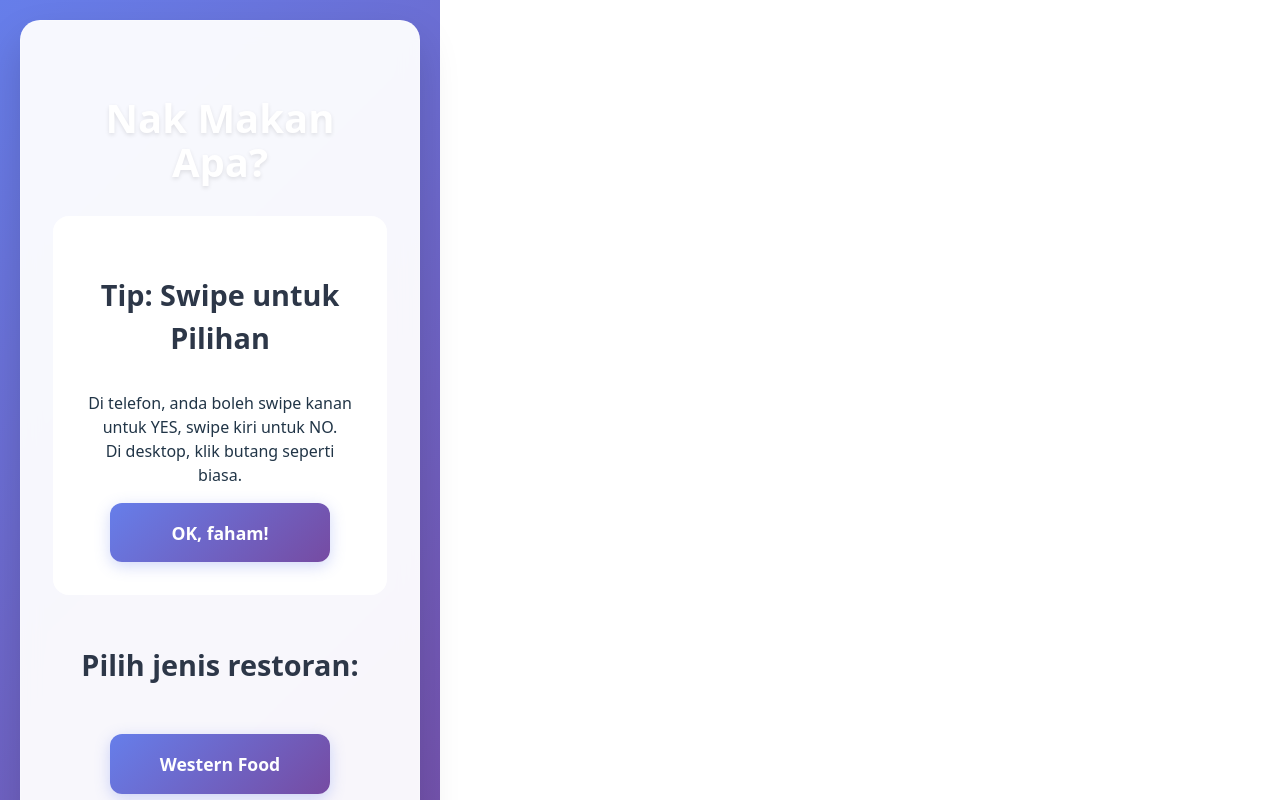
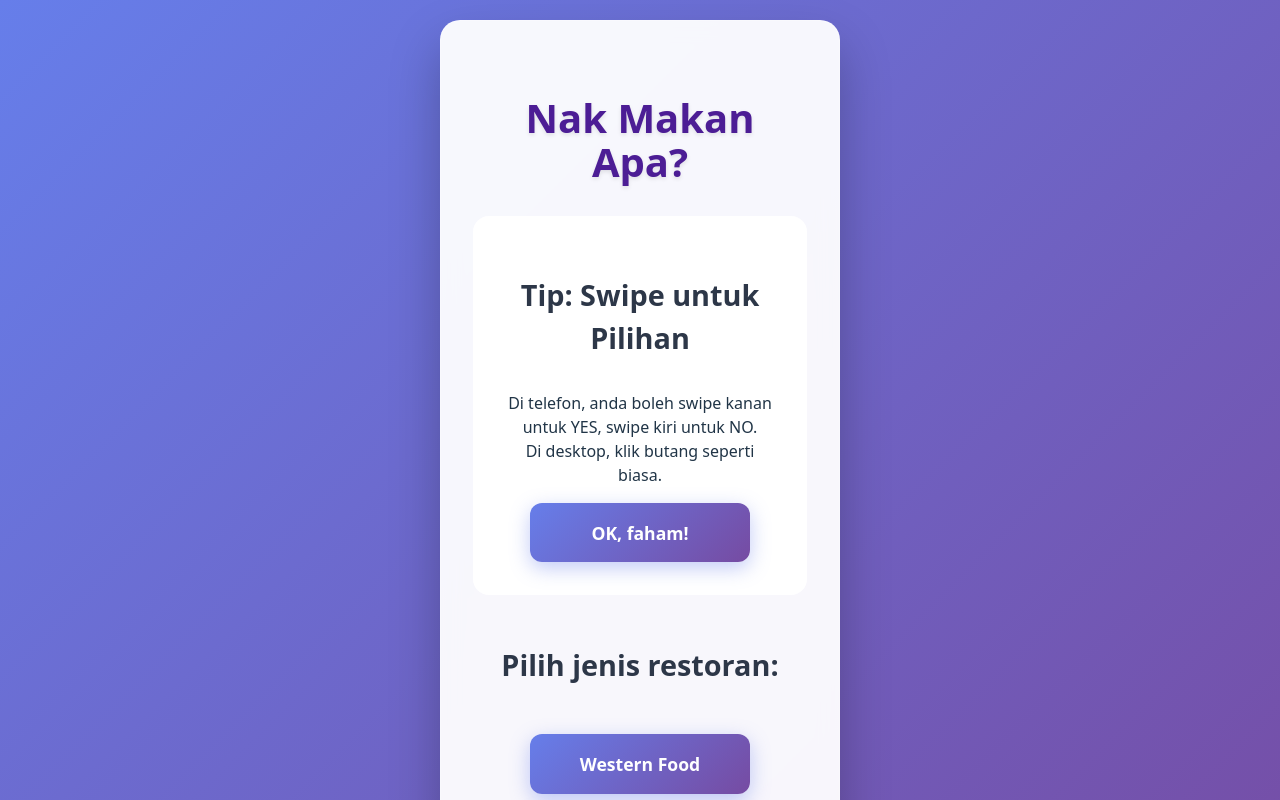
Before and after one commit to tfqnet/nak-makan-apa, a React (Vite) app: page / in a window 1280 px wide. Shown: the top 800 px of the page. Built offline with nearby package versions, Linux system fonts and the light colour scheme.

Commit message:
Fix layout: center card, fullscreen background, better shadows, fix text colors

```diff
--- a/src/App.css
+++ b/src/App.css
@@ -3,8 +3,10 @@
   box-sizing: border-box;
 }
 
-body {
+html, body {
   margin: 0;
+  padding: 0;
+  height: 100%;
   font-family: system-ui, -apple-system, BlinkMacSystemFont, 'Segoe UI', 'Roboto', 'Oxygen',
     'Ubuntu', 'Cantarell', 'Open Sans', 'Helvetica Neue', sans-serif;
   -webkit-font-smoothing: antialiased;
@@ -18,12 +20,13 @@ body {
   padding: 3rem 2rem;
   border-radius: 20px;
   text-align: center;
-  box-shadow: 0 20px 40px rgba(0,0,0,0.15);
   min-height: 500px;
   display: flex;
   flex-direction: column;
   justify-content: center;
-  /* Background will be set dynamically via inline styles */
+  position: relative;
+  margin: 0 auto;
+  /* Background and shadow will be set dynamically via inline styles */
 }
 
 h1 {
@@ -58,7 +61,7 @@ button {
   color: #fff;
   cursor: pointer;
   transition: all 0.3s ease;
-  box-shadow: 0 4px 15px rgba(102, 126, 234, 0.3);
+  box-shadow: 0 6px 20px rgba(102, 126, 234, 0.4);
   width: 220px;
   transform: translateY(0);
 }
@@ -66,7 +69,7 @@ button {
 button:hover {
   background: linear-gradient(135deg, #5a67d8 0%, #6b46c1 100%);
   transform: translateY(-2px);
-  box-shadow: 0 6px 20px rgba(102, 126, 234, 0.4);
+  box-shadow: 0 8px 25px rgba(102, 126, 234, 0.5);
 }
 
 button:active {
--- a/src/App.jsx
+++ b/src/App.jsx
@@ -165,7 +165,7 @@ function App() {
       return {
         background: 'linear-gradient(135deg, #667eea 0%, #764ba2 100%)',
         cardBg: 'rgba(255, 255, 255, 0.95)',
-        titleColor: '#ffffff'
+        titleColor: '#4c1d95' // Dark purple instead of white
       };
     } else if (step === 1) {
       return {
@@ -200,11 +200,16 @@ function App() {
     <div style={{
       background: colors.background,
       minHeight: '100vh',
+      width: '100vw',
+      position: 'fixed',
+      top: 0,
+      left: 0,
       padding: '20px',
       transition: 'background 0.5s ease',
       display: 'flex',
       justifyContent: 'center',
-      alignItems: 'center'
+      alignItems: 'center',
+      overflow: 'auto'
     }}>
       <div
         className="app-container"
@@ -213,7 +218,8 @@ function App() {
           ...(isMobile.current ? swipeStyle : {}),
           background: colors.cardBg,
           backdropFilter: 'blur(10px)',
-          border: '1px solid rgba(255, 255, 255, 0.2)'
+          border: '1px solid rgba(255, 255, 255, 0.2)',
+          boxShadow: '0 25px 50px rgba(0, 0, 0, 0.25)'
         }}
       >
         {step === 0 && <h1 style={{ color: colors.titleColor }}>Nak Makan Apa?</h1>}
@@ -260,7 +266,9 @@ function App() {
             ) : (
               <p className="suggestion">Tiada cadangan makanan untuk pilihan ini.</p>
             )}
-            <button onClick={handleRestart}>Cuba lagi</button>
+            <div style={{display: 'flex', justifyContent: 'center', marginTop: '2rem'}}>
+              <button onClick={handleRestart}>Cuba lagi</button>
+            </div>
           </>
         )}
       </div>
```
